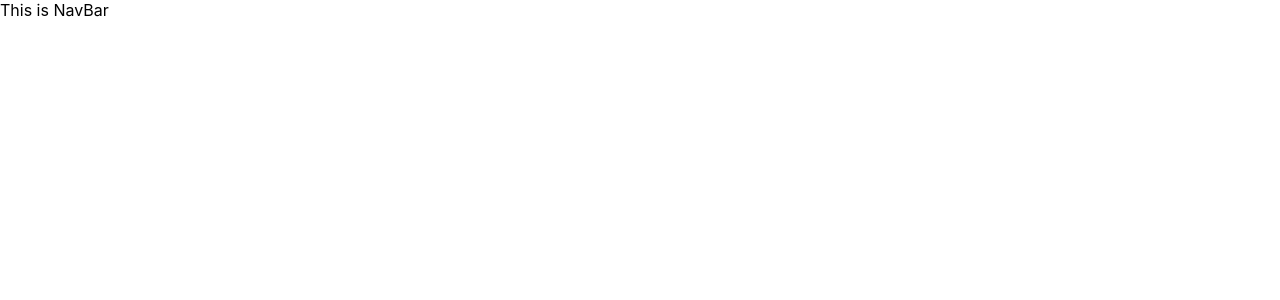
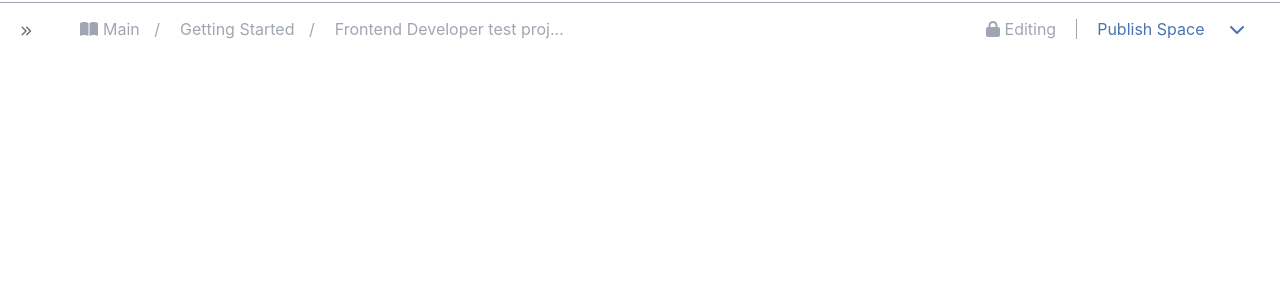
Before and after one commit to Addis-Belete/HelpJuice_Project, a Next.js app: page / in a window 1280 px wide. Shown: the top 300 px of the page. Built offline with nearby package versions, Linux system fonts and the light colour scheme.

Commit message:
Add NavBar component

```diff
--- a/package.json
+++ b/package.json
@@ -9,6 +9,7 @@
     "lint": "next lint"
   },
   "dependencies": {
+    "@fortawesome/fontawesome": "^1.1.8",
     "@fortawesome/fontawesome-svg-core": "^6.2.1",
     "@fortawesome/free-solid-svg-icons": "^6.2.1",
     "@fortawesome/react-fontawesome": "^0.2.0",
--- a/pages/_app.js
+++ b/pages/_app.js
@@ -1,7 +1,9 @@
 import '../styles/globals.css'
-
+import "@fortawesome/fontawesome-svg-core/styles.css";
+import { config } from "@fortawesome/fontawesome-svg-core";
+config.autoAddCss = false;
 function MyApp({ Component, pageProps }) {
-  return <Component {...pageProps} />
+	return <Component {...pageProps} />
 }
 
 export default MyApp
--- a/pages/components/NavBar.js
+++ b/pages/components/NavBar.js
@@ -1,6 +1,52 @@
 import styles from "../../styles/NavBar.module.css";
+import { FontAwesomeIcon } from "@fortawesome/react-fontawesome";
+import { library } from "@fortawesome/fontawesome-svg-core";
+import {
+	faAnglesRight,
+	faBookOpen,
+	faLock,
+	faChevronDown,
+} from "@fortawesome/free-solid-svg-icons";
+
+library.add(faAnglesRight, faBookOpen, faLock, faChevronDown);
 export default function NavBar() {
+	return (
+		<nav className={styles.nav}>
+			<ul className={styles.ul}>
+				<li>
+					<FontAwesomeIcon
+						icon={faAnglesRight}
+						style={{ color: "#6d7380", marginLeft: "-40px", fontSize: "12px" }}
+					/>
+				</li>
+				<li>
+					<FontAwesomeIcon icon={faBookOpen} style={{ paddingRight: "5px" }} />
+					Main <span>/</span>
+				</li>
+				<li>
+					Getting Started <span>/</span>
+				</li>
+				<li>Frontend Developer test proj...</li>
+			</ul>
 
-	return <div>This is NavBar</div>
-
+			<ul className={styles.ul}>
+				<li>
+					<FontAwesomeIcon icon={faLock} style={{ paddingRight: "5px" }} />
+					Editing
+				</li>
+				<span className={styles.bar}></span>
+				<li style={{ color: "#4974b1" }}>
+					Publish Space{" "}
+					<FontAwesomeIcon
+						icon={faChevronDown}
+						style={{
+							paddingRight: "5px",
+							marginRight: "30px",
+							paddingLeft: "20px",
+						}}
+					/>
+				</li>
+			</ul>
+		</nav>
+	);
 }
--- a/styles/NavBar.module.css
+++ b/styles/NavBar.module.css
@@ -0,0 +1,31 @@
+.nav {
+border-top: 1px solid #a0a6b1;
+margin-top: 2px;
+display: flex;
+justify-content: space-between;
+align-items: center;
+}
+.ul {
+list-style: none;
+display: flex;
+align-items: center;
+
+}
+
+.ul li {
+padding-left: 20px;
+color:#a0a6b1;
+
+}
+.ul li span {
+padding-left: 10px;
+
+}
+.bar {
+display: block;
+height: 20px;
+width: 1px;
+background-color: #a0a6b1;
+margin-left: 20px;
+
+}
```
Also changed, not shown: 1 other file (tests, documents, lock files or other folders).
